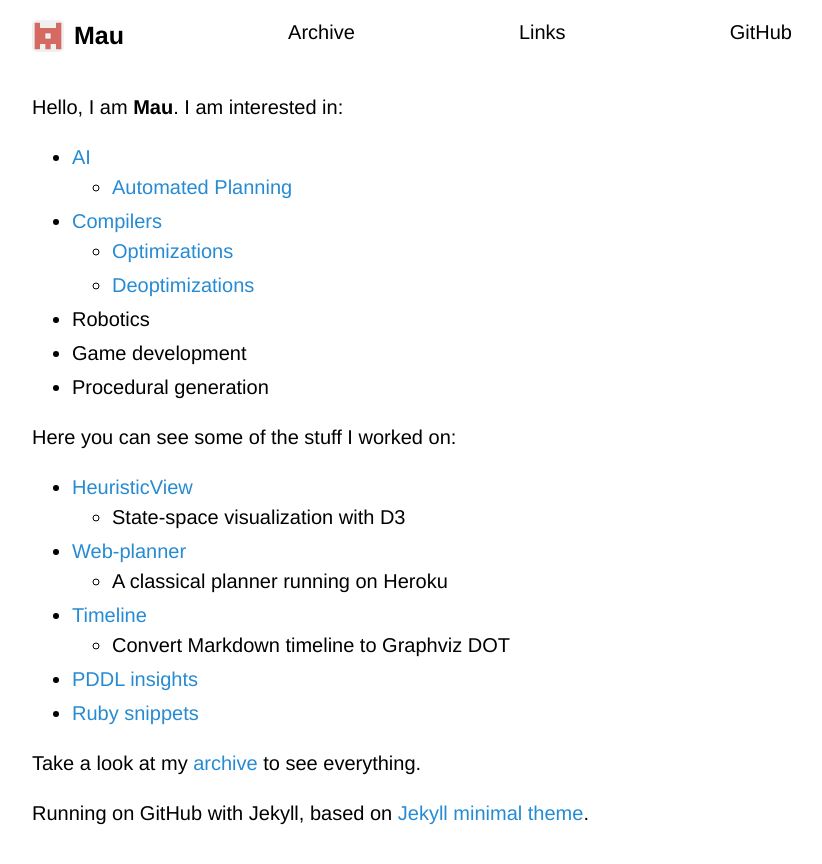
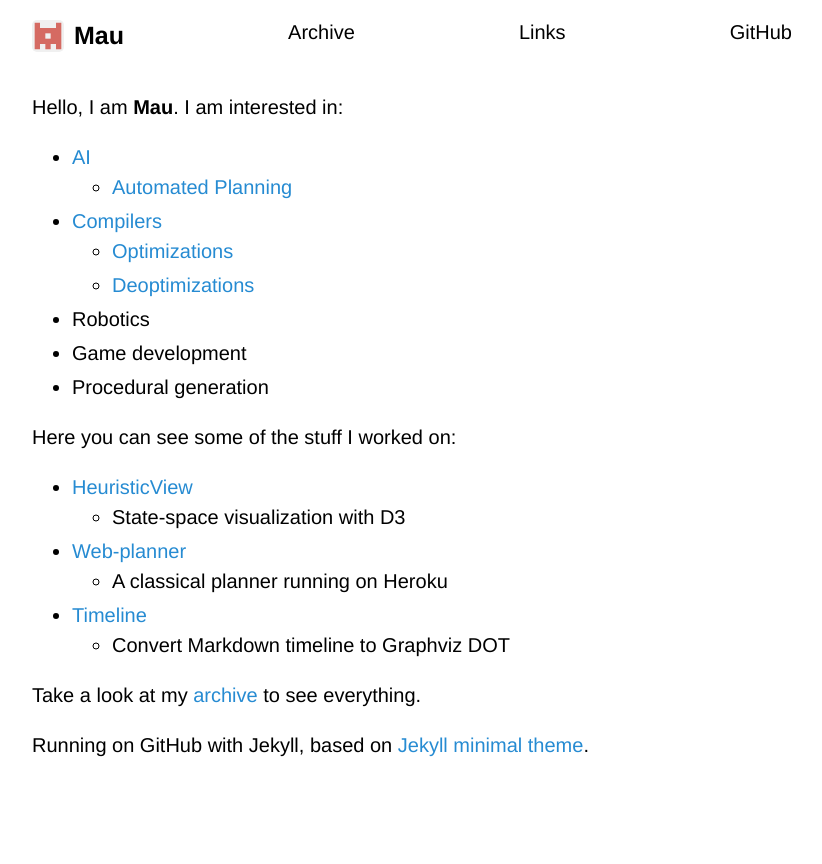
Before and after one commit to Maumagnaguagno/maumagnaguagno.github.io, a Jekyll site: the page built from index.md, in a window 1280 px wide. Shown: the top 864 px of the page, without its empty margins (228-1050 px from the left). Built offline with Jekyll 4.4.1, drawn with Linux system fonts in a browser that asks for light colours; our own code applies the rules of GitHub Pages for plain Markdown files.

Commit message:
Remove PDDL and Ruby links from index

```diff
--- a/index.md
+++ b/index.md
@@ -23,8 +23,6 @@ Here you can see some of the stuff I worked on:
   - A classical planner running on Heroku
 - [Timeline](Timeline/)
   - Convert Markdown timeline to Graphviz DOT
-- [PDDL insights](pddl.md)
-- [Ruby snippets](ruby.md)
 
 Take a look at my [archive](archive.md) to see everything.
 
```
